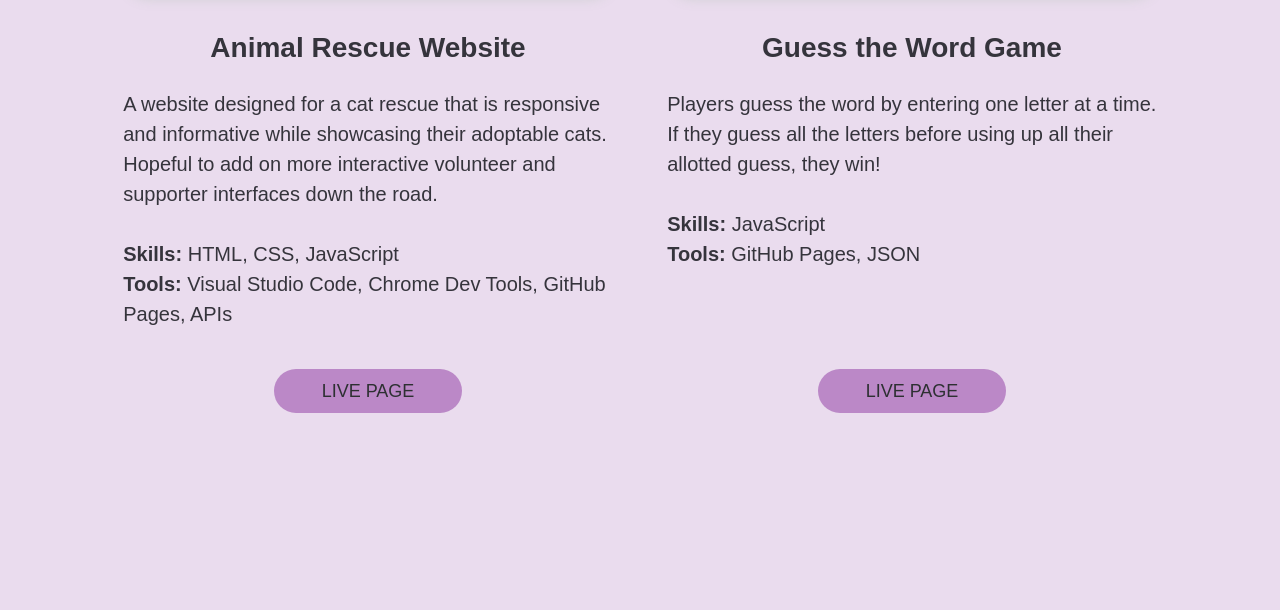
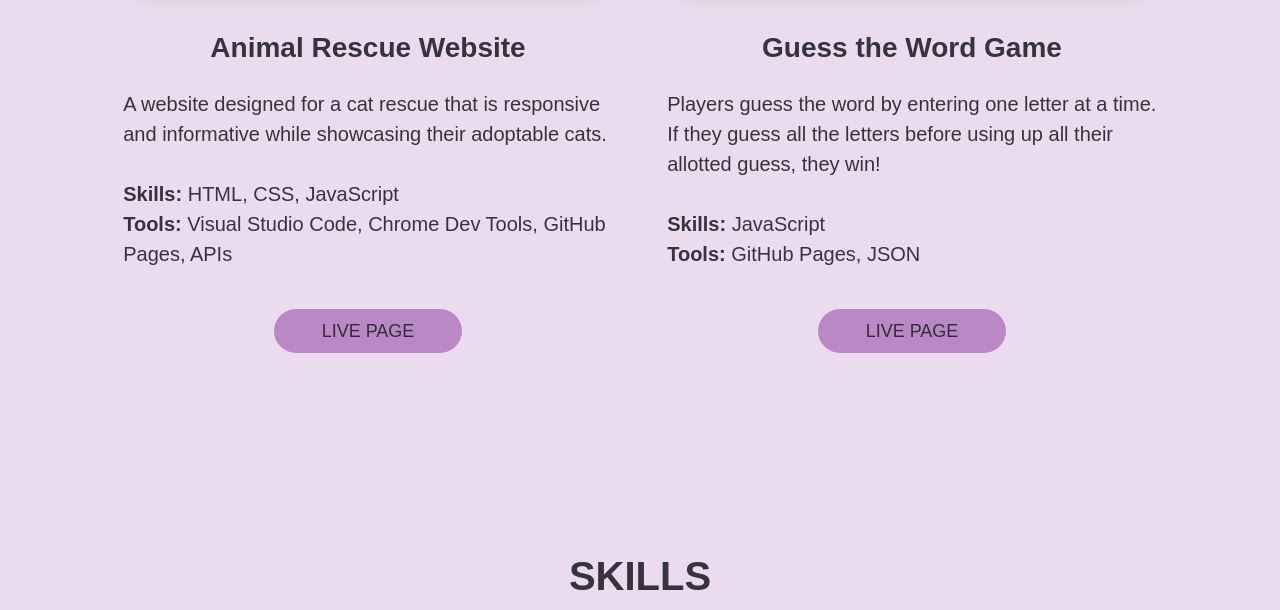
Before and after one commit to Sara-414/my-portfolio, a website built with Parcel: page index.html in a window 1280 px wide. Shown: the part 2391-3001 px from the top of the page. Built offline with nearby package versions, Linux system fonts and the light colour scheme; a web font is replaced by a local one.

Commit message:
Slight wording change

```diff
--- a/index.html
+++ b/index.html
@@ -123,7 +123,7 @@
               </figure>
               <h4>Animal Rescue Website</h4>
               <p class="project-description">
-                A website designed for a cat rescue that is responsive and informative while showcasing their adoptable cats. Hopeful to add on more interactive volunteer and supporter interfaces down the road.
+                A website designed for a cat rescue that is responsive and informative while showcasing their adoptable cats.
               </p>
               <p>
                 <span>Skills: </span>
```
